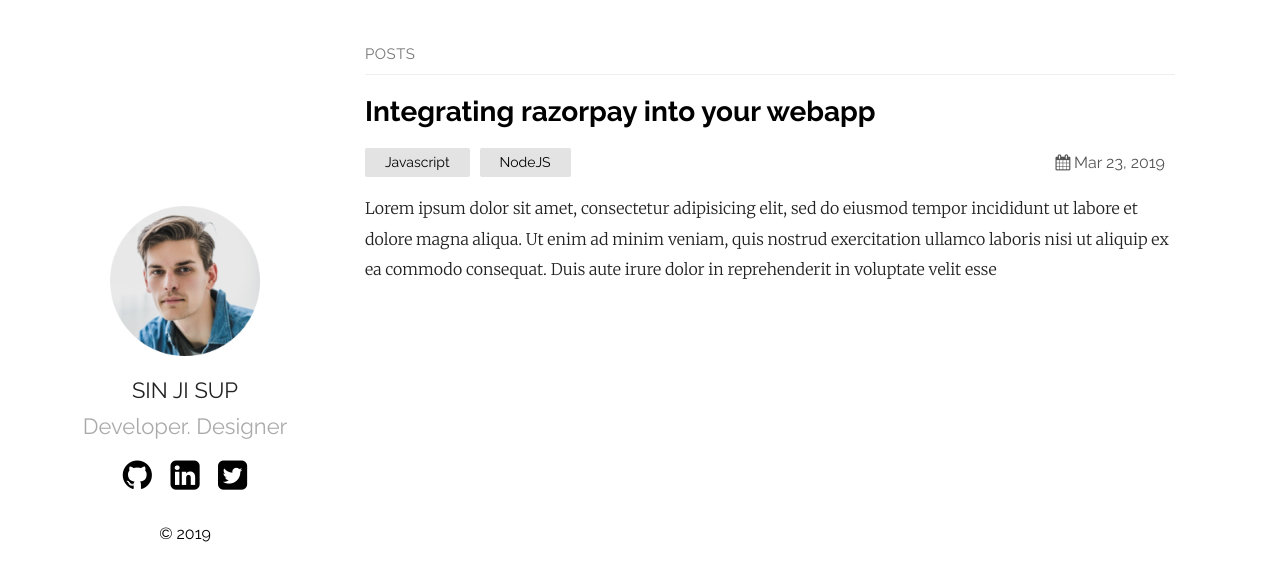
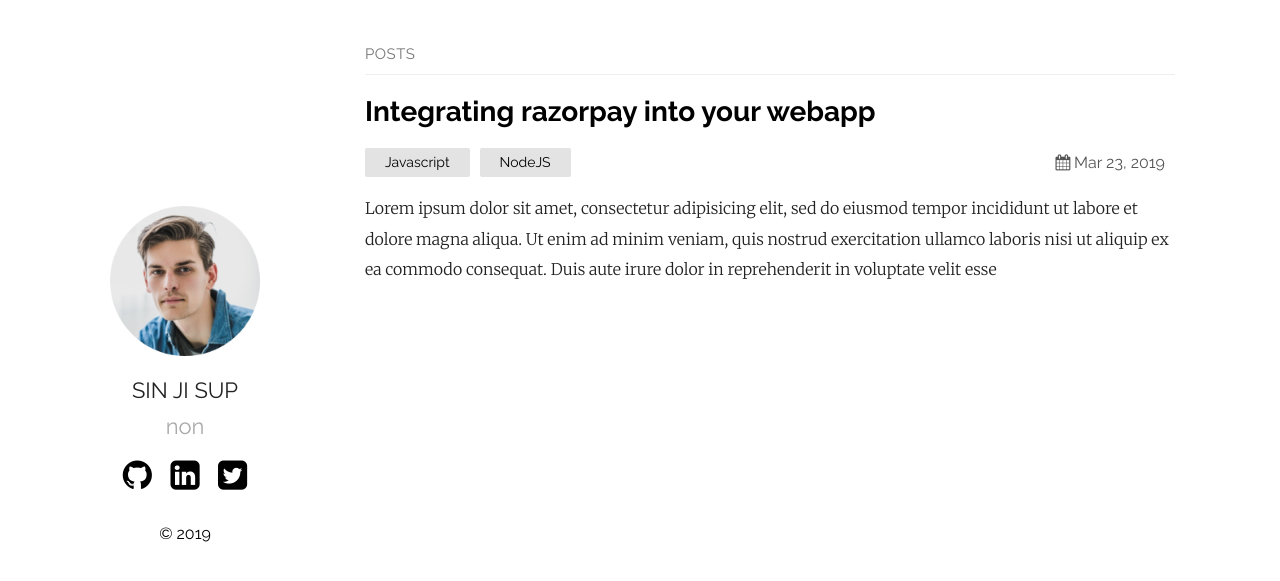
Before and after one commit to samarsault/plainwhite-jekyll, a Jekyll site: the page built from index.md, in a window 1280 px wide. Shown: the top 581 px of the page. Built offline with Jekyll 4.4.1, drawn with Linux system fonts in a browser that asks for light colours.

Commit message:
Update _config.yml

```diff
--- a/_config.yml
+++ b/_config.yml
@@ -13,7 +13,7 @@ sass:
   sass_dir: _sass
 plainwhite:
   name: SIN JI SUP
-  tagline: Developer. Designer
+  tagline: non
   date_format: "%b %-d, %Y"
   sitemap: true # set to true to generate sitemap.xml content
 
```
